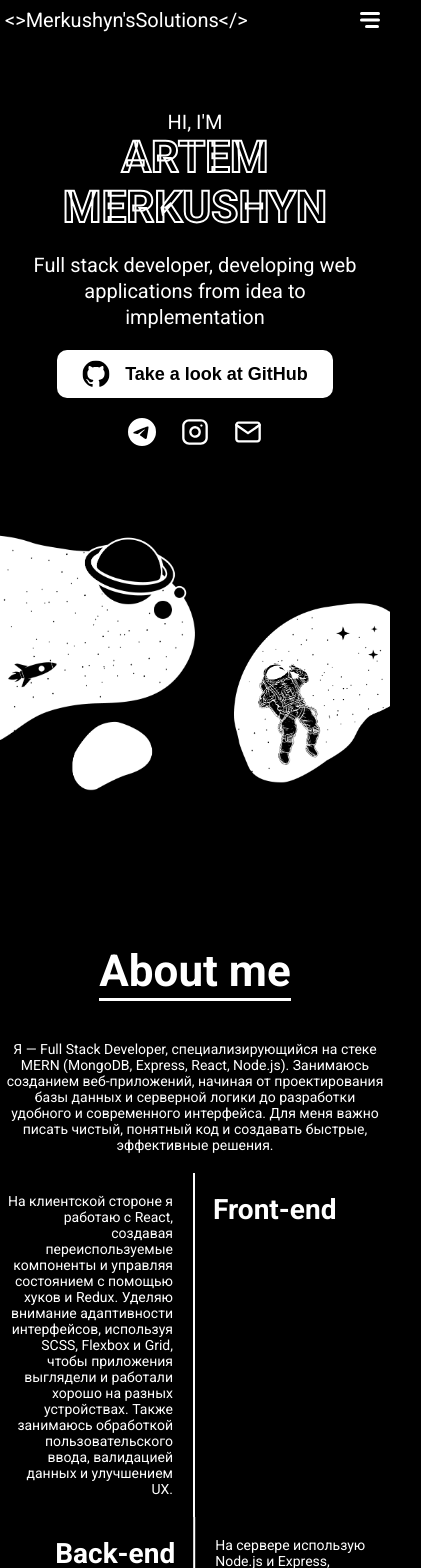
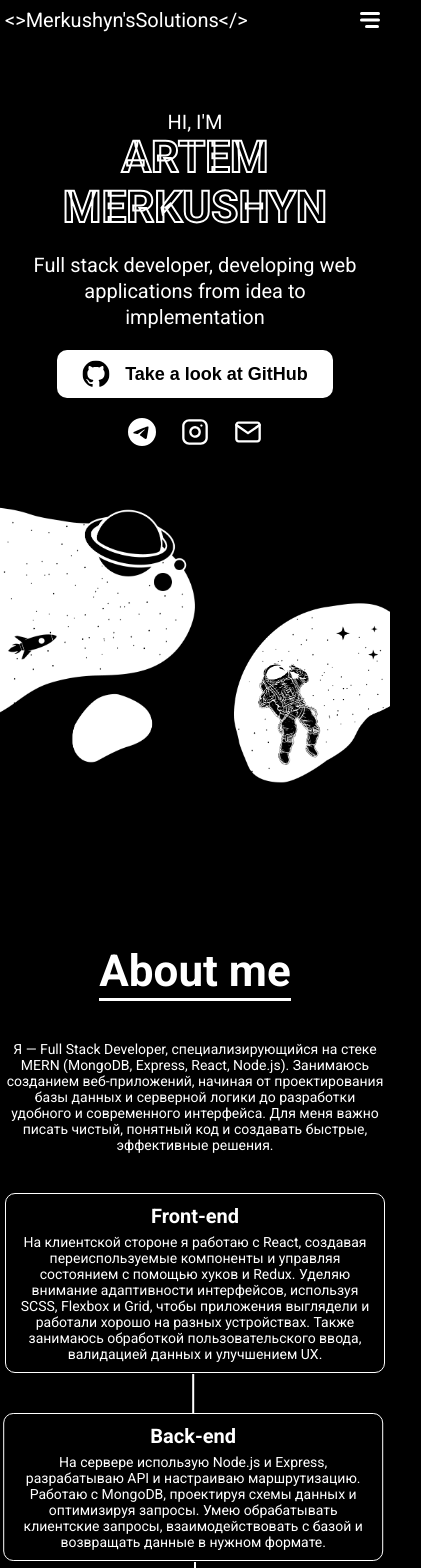
Before and after one commit to ArtemMerkushyn/byMerkushyn, a React (Create React App) app: page / in a window 390 px wide. Shown: the top 1568 px of the page, 421 px wide, since content can reach past the window. Built offline with nearby package versions, Linux system fonts and the light colour scheme.

Commit message:
adapted the aboutme component for mobile devices

```diff
--- a/src/components/aboutme/aboutme.module.scss
+++ b/src/components/aboutme/aboutme.module.scss
@@ -25,6 +25,8 @@
             font-size: $font-size-lg-xxl;
             font-weight: 700;
             color: $primary-color;
+            text-align: right;
+            max-width: 40vw;
         }
     }
 
@@ -44,6 +46,8 @@
             font-size: $font-size-lg-xxl;
             font-weight: 700;
             color: $primary-color;
+            text-align: left;
+            max-width: 40vw;
         }
     }
 
@@ -52,3 +56,63 @@
         margin: 40px auto 0;
     }
 }
+
+@media (max-width: 1025px) {
+    .aboutme {
+        &__left, &__right {
+            &::before {
+                font-size: $font-size-lg;
+            }
+        }
+    }
+}
+
+@media (max-width: 500px) {
+    .aboutme {
+        &__description {
+            margin-bottom: 40px;
+        }
+
+        &__left, &__right {
+            width: 100%;
+            border-right: none;
+            border-left: none;
+            border: 1px solid $primary-color;
+            border-radius: 10px;
+            text-align: center;
+            padding: 40px 10px 10px 10px;
+            margin-bottom: 40px;
+
+            &::after {
+                content: '';
+                width: 2px;
+                height: 40px;
+                background: $primary-color;
+                position: absolute;
+                top: 0;
+                left: 50%;
+                transform: translate(-50%, -100%);
+            }
+        }
+
+        &__left:first-child::after {
+            background: transparent;
+        }
+
+        &__left::before{
+            max-width: 100%;
+            width: 100%;
+            top: 10px;
+            right: 100%;
+            text-align: center;
+        }
+
+        &__right::before {
+            max-width: 100%;
+            width: 100%;
+            top: 10px;
+            left: 100%;
+            text-align: center;
+        }
+    }
+}
--- a/src/pages/Main/main.module.scss
+++ b/src/pages/Main/main.module.scss
@@ -367,10 +367,7 @@
 
         &__img1 {
             position: static;
-            transform: translateY(0);
-        }
-
-        &__img1 {
+            transform: translateY(-10%);
             width: 50vw;
         }
 
```
